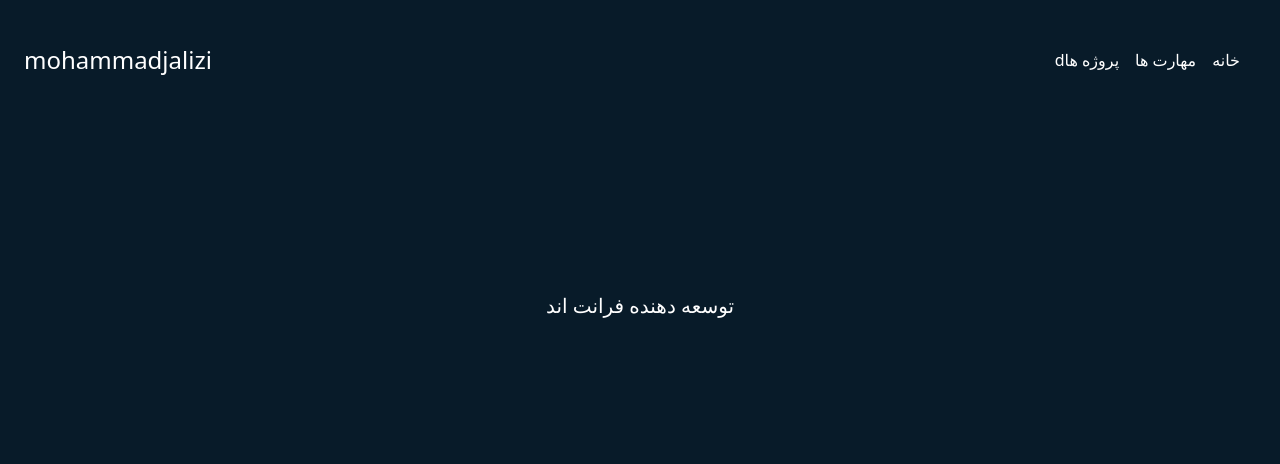
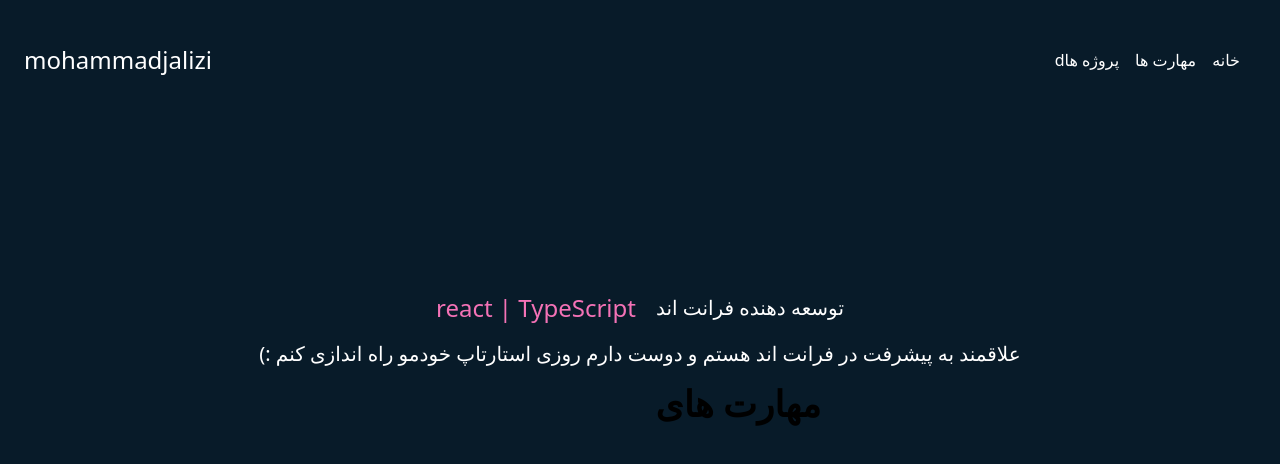
Before and after one commit to mohammadjalizi/website-me, a React (Vite) app: page / in a window 1280 px wide. Shown: the top 464 px of the page. Built offline with nearby package versions, Linux system fonts and the light colour scheme.

Commit message:
Added file skils

```diff
--- a/src/App.jsx
+++ b/src/App.jsx
@@ -2,6 +2,7 @@ import Navbar from './assets/navbar/Navbar'
 
 import './App.css'
 import Header from './assets/Header/Header'
+import Skils from './assets/myskils/Skils'
 
 function App() {
 
@@ -13,6 +14,7 @@ function App() {
 
 
 <Header/>
+<Skils/>
 
 
     </>
--- a/src/assets/Header/Header.jsx
+++ b/src/assets/Header/Header.jsx
@@ -3,10 +3,12 @@ const Header = () => {
   return (
     <div className="  ">
 
-<div  className="  flex justify-center items-center  mt-48 text-white text-xl   mx-14   ">
-<h2>توسعه دهنده فرانت اند
+<div  className="  flex justify-center  flex-col  items-center  mt-48 text-white text-xl   mx-14   ">
+  <p className="flex  justify-center items-center  "> <h2>توسعه دهنده فرانت اند
 </h2>
+<span className="  text-1xs md:text-2xl  mr-5 text-pink-400  "> react | TypeScript  </span>  </p>
 
+<p className="  my-4 ">علاقمند به پیشرفت در فرانت اند هستم و دوست دارم روزی استارتاپ خودمو راه اندازی کنم :)</p>
 </div>
 
 
--- /dev/null
+++ b/src/assets/myskils/Skile.css
@@ -0,0 +1,9 @@
+.animate-color-text, .animate-color-text-hover:hover {
+    background: linear-gradient(to right,var(--primary) 20%,#f7435e 40%,#d870a9 80%);
+    -webkit-background-clip: text;
+    background-clip: text;
+    -webkit-text-fill-color: transparent;
+    background-size: 200% auto;
+    animation: textShine 2s infinite alternate;
+    transition: all .3s ease-in-out;
+}
--- /dev/null
+++ b/src/assets/myskils/Skils.jsx
@@ -0,0 +1,18 @@
+
+import './Skile.css'
+const Skils = () => {
+  return (
+    <div>
+
+<p  className="flex flex-wrap gap-3 items-center justify-center font-semibold text-2xl lg:text-4xl">
+
+    < span>مهارت های</span>
+
+
+<span className="animate-color-text"> محمد جلیزی</span></p>
+
+    </div>
+  )
+}
+
+export default Skils
```
